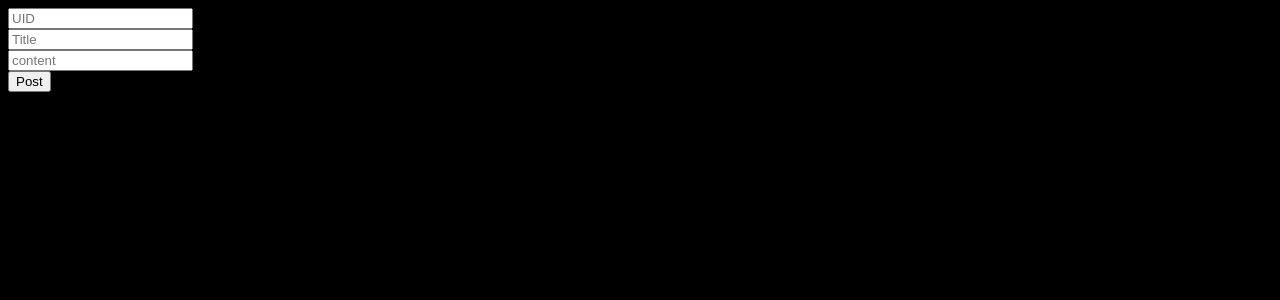
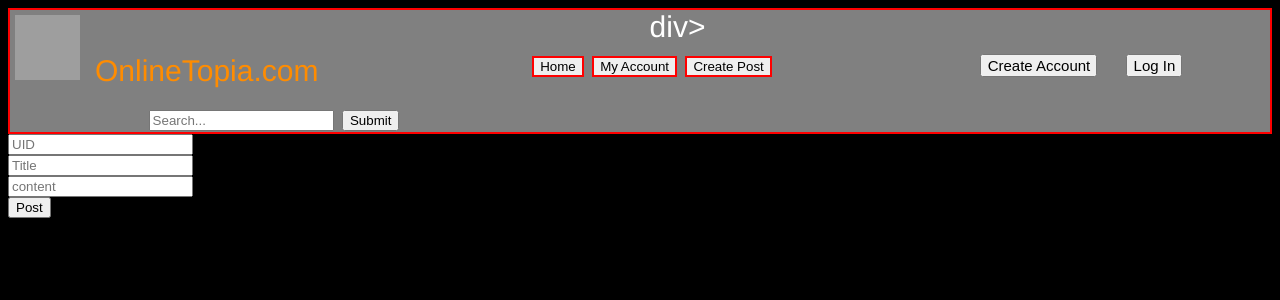
Before and after one commit to MattieWasTaken/WebDevSec, a PHP site: page /index.php in a window 1280 px wide. Shown: the top 300 px of the page. Run offline with PHP 8.4, Linux system fonts and the light colour scheme; grey boxes are pictures that could not be loaded.

Commit message:
STILL WORKING NO TOUCHY

```diff
--- a/index.php
+++ b/index.php
@@ -2,11 +2,45 @@
 <!DOCTYPE html>
 <html>
 
-
 <head>
 <title>Potato Forum </title>
 <link rel="stylesheet" ref="stylesheet" href="style.css"/>
-</head>
+<header>
+
+div>
+	<img src="https://i.ibb.co/894Xm19/278471543-727015038329277-2731362503377802712-n.png" alt="Site Logo" border="0" style="width:75px; height:75px;" img align="left">
+
+    <div class="row">
+
+        <div class="column left">
+            <p class="mainheading" > OnlineTopia.com </p>
+
+            <form action="/action_page.php">
+                <input type="text" name="q" id="" placeholder="Search...">
+                <button type="submit">Submit</button>
+            </form>
+        </div>
+
+        <div class="column middle">
+            <button class="active" href="#Contact Us" style = "border:red; border-width:2px; border-style:solid;">Home</button>
+            <button href="#F.A.Q." style = "border:red; border-width:2px; border-style:solid;">My Account</button>
+            <button href="#Support" style = "border:red; border-width:2px; border-style:solid;">Create Post</button>
+            <br></br>
+
+
+
+        </div>
+
+        <div class="column right">
+            <button class="smallbutton" href="#CreateAcc"> Create Account </button>
+            <button class="smallbutton" href="#LOGINPAGE"> Log In </button>
+        </div>
+
+    </div>
+
+</div>
+
+</header>
 <body>
 
 <form action="submitpost.php" method="POST">
```
Also changed, not shown: submitpost.php (+8 -1 lines).
